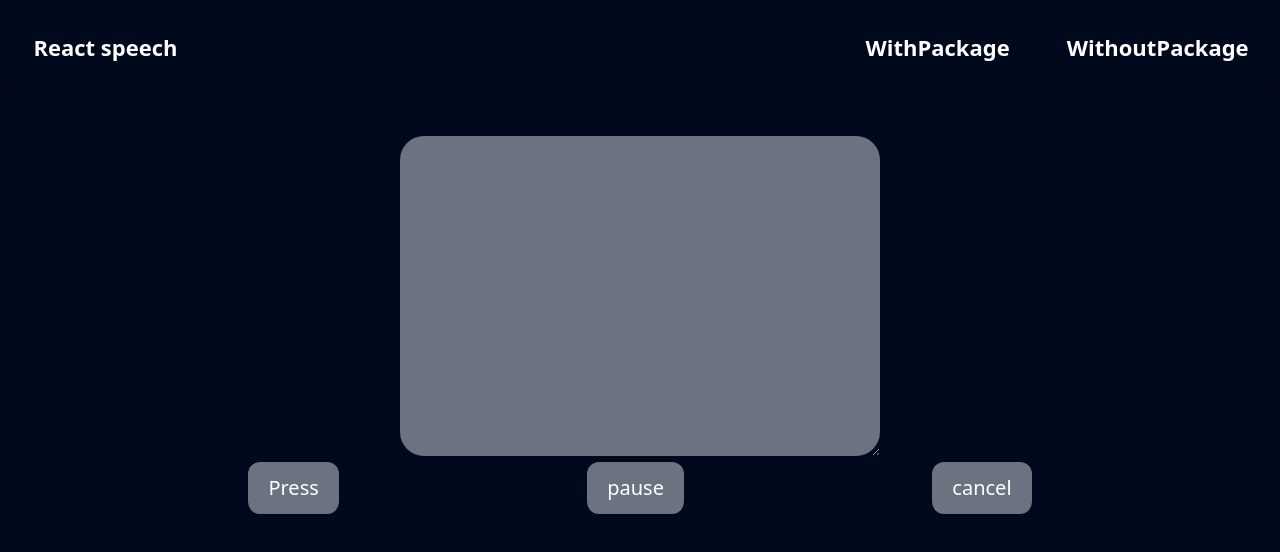
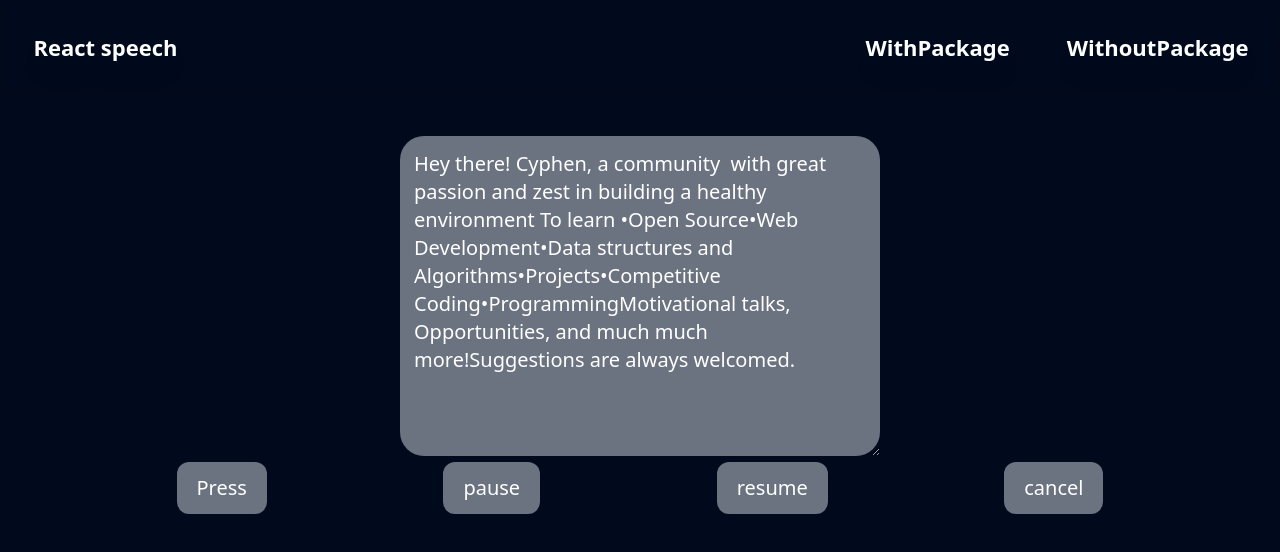
Before and after one commit to kumard3/react-text-to-speech, a React (Create React App) app: page / in a window 1280 px wide. Shown: the top 552 px of the page. Built offline with nearby package versions, Linux system fonts and the light colour scheme.

Commit message:
play pause funciton added

```diff
--- a/src/components/NavComponent.tsx
+++ b/src/components/NavComponent.tsx
@@ -23,7 +23,7 @@ export default function NavComponent() {
   useOnClickOutside(ref, () => setModalOpen(false));
 
   return (
-    <div className="sticky top-0 z-10 backdrop-blur-sm  text-xl font-bold drop-shadow-xl flex-none transition-colors duration-500  ">
+    <div className="relative z-10 backdrop-blur-sm  text-xl font-bold drop-shadow-xl flex-none transition-colors duration-500  ">
       <div className="w-full container mx-auto">
         <div className="max-w-7xl mx-auto px-4 sm:px-6 ">
           <div className="flex justify-between items-center   py-6 sm:justify-between sm:space-x-10">
--- a/src/pages/WebApi.tsx
+++ b/src/pages/WebApi.tsx
@@ -1,92 +1,39 @@
-import { useState } from "react";
-import { textarea, button,layout } from "../styles/style";
+import { useState, useEffect, useCallback } from "react";
+import { textarea, button, layout } from "../styles/style";
 
-function WebApi() {
-  const [value, setValue] = useState("");
+export default function WebApi() {
+  const [value, setValue] = useState(
+    "Hey there! Cyphen, a community  with great passion and zest in building a healthy environment To learn •Open Source•Web Development•Data structures and Algorithms•Projects•Competitive Coding•ProgrammingMotivational talks, Opportunities, and much much more!Suggestions are always welcomed."
+  );
   var msg = new SpeechSynthesisUtterance();
 
   msg.text = value;
 
-  function speak() {
-    window.speechSynthesis.speak(msg);
-  }
+  const createGraphics = useCallback(() => {
+    function speak() {
+      window.speechSynthesis.speak(msg);
+    }
+    speak();
+  }, [value]);
 
   function pause() {
     window.speechSynthesis.pause();
+  }
+  function resume() {
+    window.speechSynthesis.resume();
   }
 
   function cancel() {
     window.speechSynthesis.cancel();
   }
-
-  // define online and offline audio context
-
-var audioCtx = new AudioContext();
-var offlineContext = new OfflineAudioContext(2,44100*40,44100);
-
-console.log(offlineContext);
-//   // const source = offlineCtx.createBufferSource();
-
-
-//   console.log(window.speechSynthesis.pause());
-//   var bufferSource = offlineContext.createBufferSource();
-//   bufferSource.buffer = audioBuffer;
-
-//   bufferSource.connect(offlineContext.destination);
-//   bufferSource.start(0);
-//   offlineContext.startRendering();
-
-
-// use XHR to load an audio track, and
-// decodeAudioData to decode it and OfflineAudioContext to render it
-
-// function getData() {
-//   Request = new XMLHttpRequest();
-
-//   Request.open('GET', 'viper.ogg', true);
-
-//   Request.responseType = 'arraybuffer';
-
-//   Request.onload = function() {
-//     var audioData = Request.response;
-
-//     audioCtx.decodeAudioData(audioData, function(buffer) {
-//       myBuffer = buffer;
-//       source.buffer = const myBuffer;
-//       source.connect(offlineCtx.destination);
-//       source.start();
-//       //source.loop = true;
-//       offlineCtx.startRendering().then(function(renderedBuffer) {
-//         console.log('Rendering completed successfully');
-//         var song = audioCtx.createBufferSource();
-//         song.buffer = renderedBuffer;
-
-//         song.connect(audioCtx.destination);
-
-//         play.onclick = function() {
-//           song.start();
-//         }
-//       }).catch(function(err) {
-//           console.log('Rendering failed: ' + err);
-//           // Note: The promise should reject when startRendering is called a second time on an OfflineAudioContext
-//       });
-//     });
-//   }
-
-//   Request.send();
-// }
-
-// // Run getData to start the process off
-
-// getData();
-
-
-
-
-
-
-
-
+  useEffect(() => {
+    createGraphics();
+    pause();
+    cancel();
+  }, []);
+  // const paused = window.speechSynthesis.paused
+  // const pending = window.speechSynthesis.pending
+  // console.log(paused);
   return (
     <div className={`${layout}`}>
       <div className="max-w-[36rem]">
@@ -97,11 +44,19 @@ console.log(offlineContext);
         />
       </div>
       <div className="flex justify-evenly w-full">
-        <button onClick={speak} className={`${button} `}>
+       {/* {paused || pending === !true ? "Resume" : "Paused"} */}
+
+        {/* { window.speechSynthesis.paused === false ? `paused: true
+pending: false
+speaking: false` : ``} */}
+        <button onClick={createGraphics} className={`${button} `}>
           Press
         </button>
         <button onClick={pause} className={`${button} `}>
-        pause
+          pause
+        </button>
+        <button onClick={resume} className={`${button} `}>
+          resume
         </button>
         <button onClick={cancel} className={`${button} `}>
           cancel
@@ -110,5 +65,3 @@ console.log(offlineContext);
     </div>
   );
 }
-
-export default WebApi;
```
